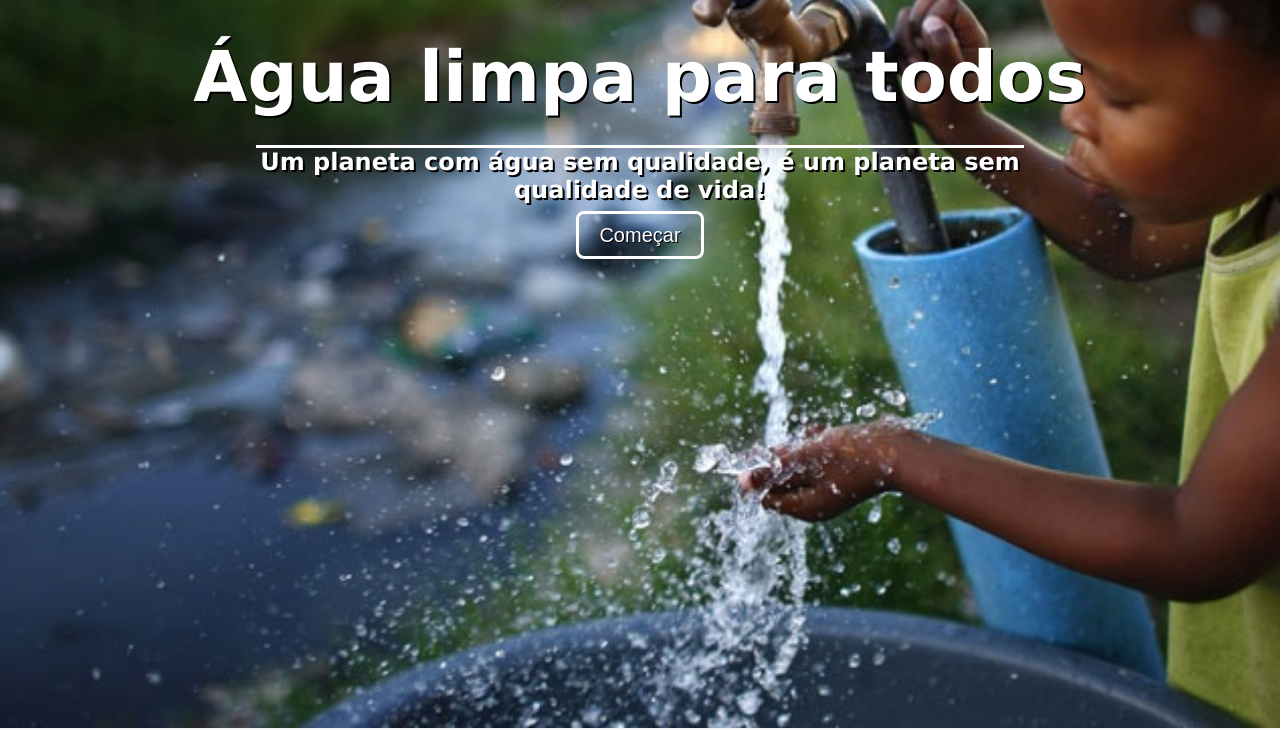
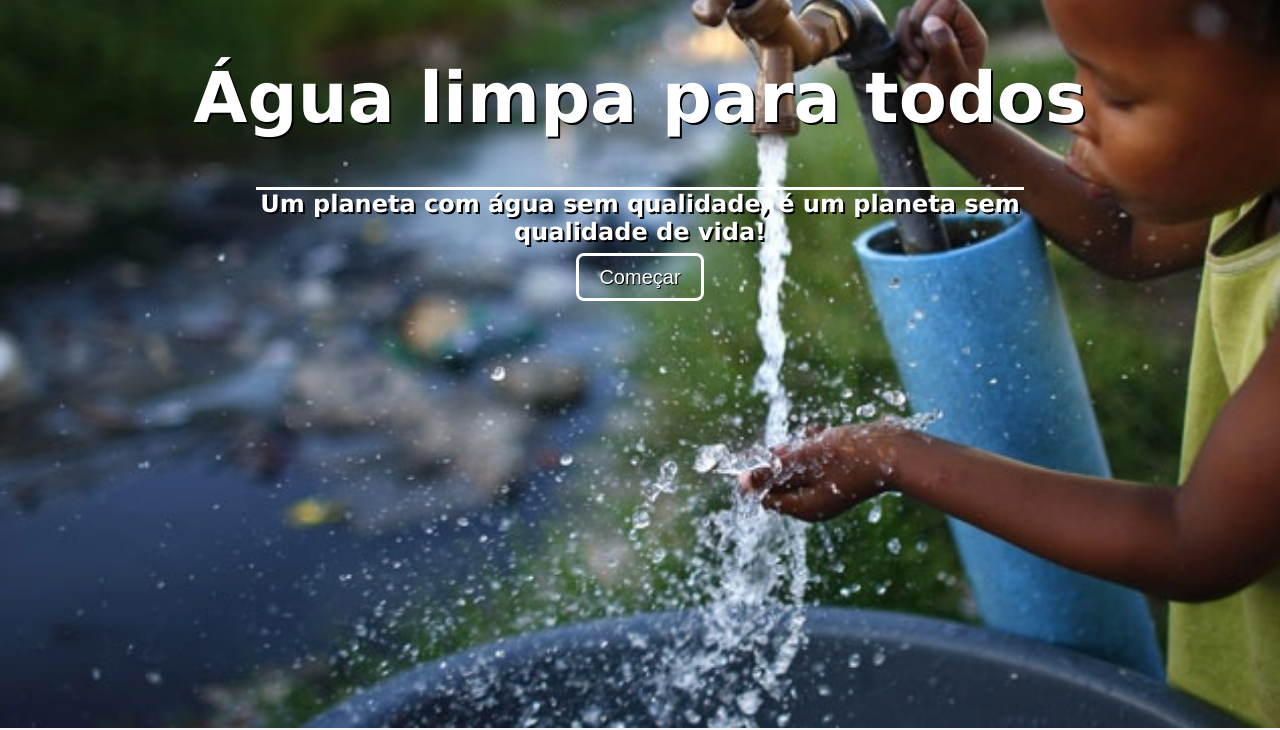
Before and after one commit to kaleby-arch/agualimpa, a plain HTML site: page index.html in a window 1280 px wide. Shown: the part 72-802 px from the top of the page. Drawn offline with Linux system fonts and the light colour scheme.

Commit message:
Update estilos.css

```diff
--- a/estilos.css
+++ b/estilos.css
@@ -59,7 +59,7 @@ a{
     text-shadow: 2px 2px black;
     padding-top: 10%;
     font-size: 70px;
-    line-height: 0.6;
+    line-height: 1.2;
 }
 #subtítulo{
     font-family: Verdana, Geneva, Tahoma, sans-serif;
```
